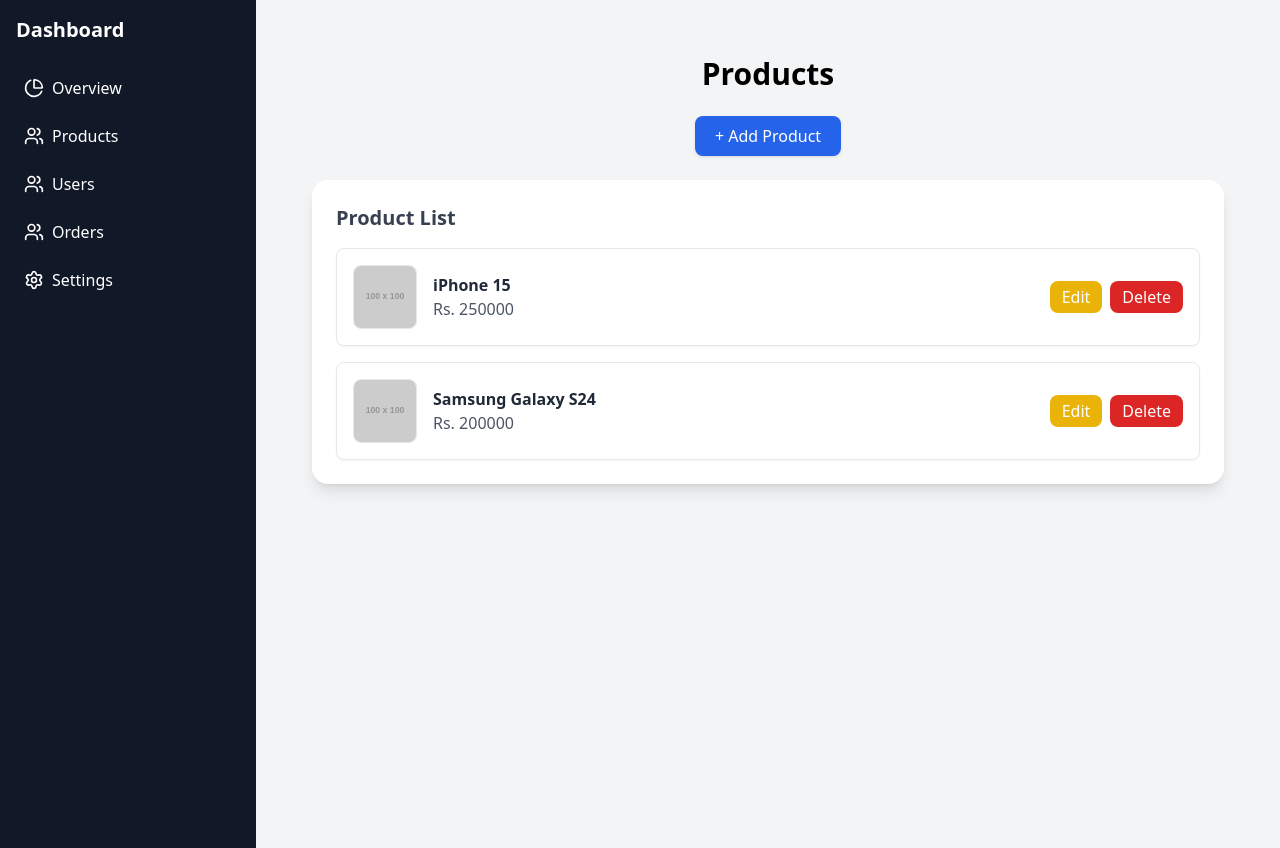
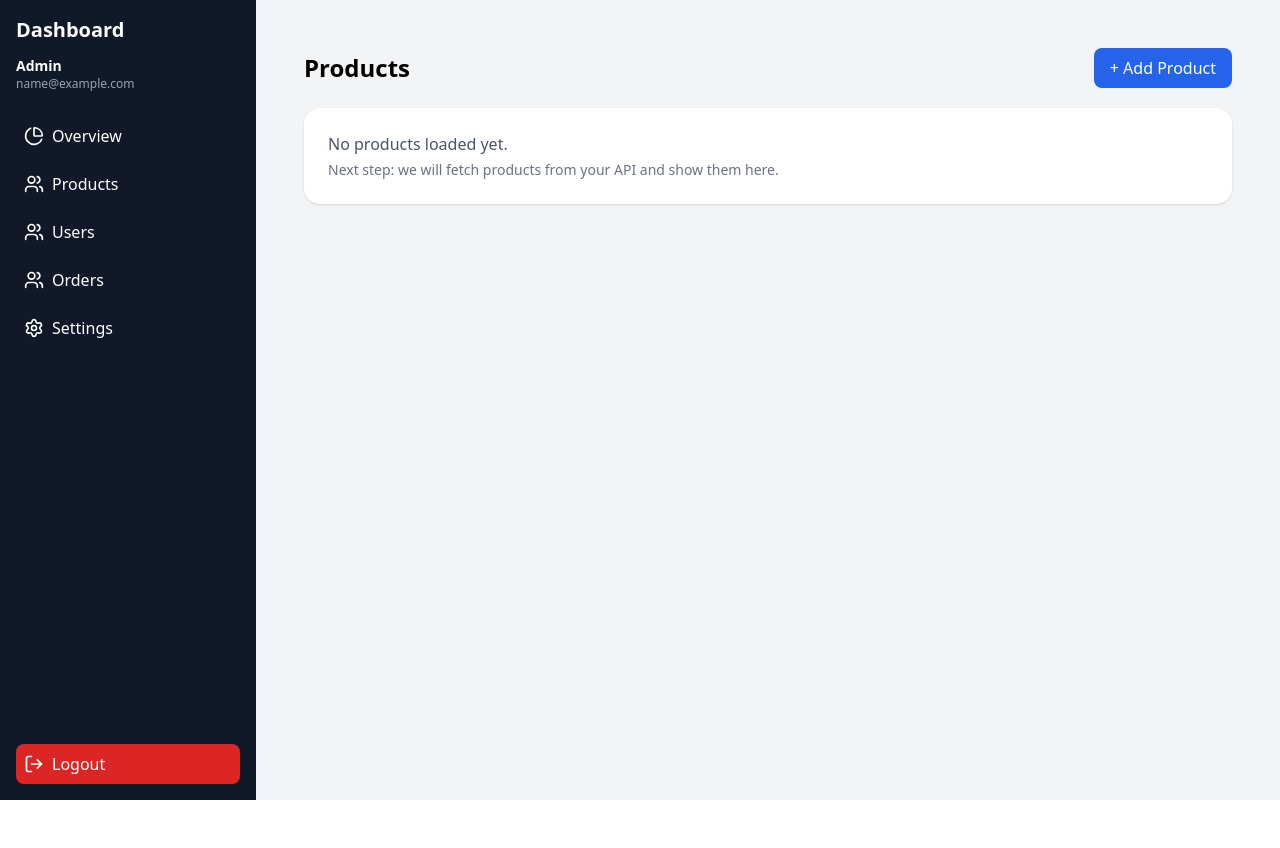
Before and after one commit to SaharFatimaDevjani/VTryFYP, a React (Vite) app in the folder Frontend/: page /admin in a window 1280 px wide. After the commit the page ends 800 px from the top, so only its background shows below. Built offline with nearby package versions, Linux system fonts and the light colour scheme; sample sign-in values are in the browser's storage.

Commit message:
added logout and protection

```diff
--- /dev/null
+++ b/Frontend/src/AppRoutes/AdminGuard.jsx
@@ -0,0 +1,35 @@
+import React from "react";
+import { Navigate, Outlet } from "react-router-dom";
+
+export default function AdminGuard() {
+  const token =
+    localStorage.getItem("token") || sessionStorage.getItem("token");
+
+  const userRaw =
+    localStorage.getItem("user") || sessionStorage.getItem("user");
+
+  // If no auth info -> go to admin login
+  if (!token || !userRaw) {
+    return <Navigate to="/admin/login" replace />;
+  }
+
+  let user;
+  try {
+    user = JSON.parse(userRaw);
+  } catch (e) {
+    // corrupted storage
+    localStorage.removeItem("token");
+    localStorage.removeItem("user");
+    sessionStorage.removeItem("token");
+    sessionStorage.removeItem("user");
+    return <Navigate to="/admin/login" replace />;
+  }
+
+  // if logged in but not admin -> block
+  if (!user.isAdmin) {
+    return <Navigate to="/login" replace />;
+  }
+
+  // allow all nested admin routes
+  return <Outlet />;
+}
--- a/Frontend/src/Components/Admin/sidebar.jsx
+++ b/Frontend/src/Components/Admin/sidebar.jsx
@@ -1,37 +1,74 @@
-// src/components/Sidebar.js
 import React from "react";
-import { navItems } from "../../config/navitem"; // aapka navItems array
-import { Link } from "react-router-dom";
-import { Home, Users, Settings, User, XSquare, ChartPie, Plug } from "lucide-react";
+import { NavLink, useNavigate } from "react-router-dom";
+import { navItems } from "../../config/navitem";
+import { Home, Users, Settings, User, XSquare, ChartPie, Plug, LogOut } from "lucide-react";
 
 const iconMap = {
   "chart-pie": ChartPie,
-  "users": Users,
+  users: Users,
   "gear-six": Settings,
-  "user": User,
+  user: User,
   "x-square": XSquare,
   "plugs-connected": Plug,
 };
 
 function Sidebar() {
+  const navigate = useNavigate();
+
+  // read stored user (local or session)
+  const userRaw = localStorage.getItem("user") || sessionStorage.getItem("user");
+  const user = userRaw ? JSON.parse(userRaw) : null;
+
+  const handleLogout = () => {
+    localStorage.removeItem("token");
+    localStorage.removeItem("user");
+    sessionStorage.removeItem("token");
+    sessionStorage.removeItem("user");
+    navigate("/admin/login", { replace: true });
+  };
+
   return (
-    <aside className="w-64 bg-gray-900 text-white p-4 min-h-screen">
-      <h1 className="text-xl font-bold mb-6">Dashboard</h1>
-      <nav className="space-y-2">
+    <aside className="w-64 bg-gray-900 text-white p-4 min-h-screen flex flex-col">
+      <div className="mb-6">
+        <h1 className="text-xl font-bold">Dashboard</h1>
+
+        {/* Logged in admin info */}
+        <div className="mt-3 text-sm text-gray-300">
+          <div className="font-semibold text-white">
+            {user?.first_name ? `${user.first_name} ${user.last_name || ""}` : "Admin"}
+          </div>
+          <div className="text-xs text-gray-400">{user?.email || ""}</div>
+        </div>
+      </div>
+
+      <nav className="space-y-2 flex-1">
         {navItems.map((item) => {
           const Icon = iconMap[item.icon] || Home;
           return (
-            <Link
+            <NavLink
               key={item.key}
               to={item.href}
-              className="flex items-center gap-2 p-2 rounded-lg hover:bg-gray-700"
+              className={({ isActive }) =>
+                `flex items-center gap-2 p-2 rounded-lg transition ${
+                  isActive ? "bg-gray-700" : "hover:bg-gray-800"
+                }`
+              }
             >
               <Icon className="w-5 h-5" />
               <span>{item.title}</span>
-            </Link>
+            </NavLink>
           );
         })}
       </nav>
+
+      {/* Logout */}
+      <button
+        onClick={handleLogout}
+        className="mt-6 flex items-center gap-2 p-2 rounded-lg bg-red-600 hover:bg-red-700 transition"
+      >
+        <LogOut className="w-5 h-5" />
+        <span>Logout</span>
+      </button>
     </aside>
   );
 }
--- a/Frontend/src/pages/Admin/product.jsx
+++ b/Frontend/src/pages/Admin/product.jsx
@@ -1,222 +1,27 @@
-// src/pages/Products.js
-import React, { useState } from "react";
+import React from "react";
 
-function Products() {
-  const [products, setProducts] = useState([
-    {
-      id: 1,
-      name: "iPhone 15",
-      price: 250000,
-      image: "https://via.placeholder.com/100",
-    },
-    {
-      id: 2,
-      name: "Samsung Galaxy S24",
-      price: 200000,
-      image: "https://via.placeholder.com/100",
-    },
-  ]);
+export default function Products() {
+  return (
+    <div className="p-6">
+      <div className="flex items-center justify-between mb-5">
+        <h2 className="text-2xl font-bold">Products</h2>
 
-  const [formData, setFormData] = useState({ name: "", price: "", image: "" });
-  const [preview, setPreview] = useState(null);
-  const [editId, setEditId] = useState(null);
-  const [isOpen, setIsOpen] = useState(false);
-
-  // Open Modal
-  const openModal = () => {
-    setIsOpen(true);
-    setFormData({ name: "", price: "", image: "" });
-    setPreview(null);
-    setEditId(null);
-  };
-
-  // Close Modal
-  const closeModal = () => {
-    setIsOpen(false);
-  };
-
-  // Handle input
-  const handleChange = (e) => {
-    setFormData({ ...formData, [e.target.name]: e.target.value });
-  };
-
-  // Handle image input
-  const handleImageChange = (e) => {
-    const file = e.target.files[0];
-    if (file) {
-      const imgURL = URL.createObjectURL(file);
-      setPreview(imgURL);
-      setFormData({ ...formData, image: imgURL });
-    }
-  };
-
-  // Add or Update Product
-  const handleSubmit = (e) => {
-    e.preventDefault();
-    if (editId) {
-      setProducts(
-        products.map((product) =>
-          product.id === editId
-            ? {
-                ...product,
-                name: formData.name,
-                price: Number(formData.price),
-                image: formData.image || product.image,
-              }
-            : product
-        )
-      );
-    } else {
-      const newProduct = {
-        id: Date.now(),
-        name: formData.name,
-        price: Number(formData.price),
-        image: formData.image || "https://via.placeholder.com/100",
-      };
-      setProducts([...products, newProduct]);
-    }
-    closeModal();
-  };
-
-  // Edit product
-  const handleEdit = (product) => {
-    setIsOpen(true);
-    setEditId(product.id);
-    setFormData({
-      name: product.name,
-      price: product.price,
-      image: product.image,
-    });
-    setPreview(product.image);
-  };
-
-  // Delete product
-  const handleDelete = (id) => {
-    setProducts(products.filter((product) => product.id !== id));
-  };
-
-  return (
-    <div className="p-8 bg-gray-100 min-h-screen">
-      <h2 className="text-3xl font-bold text-center mb-6">Products</h2>
-
-      {/* Add Product Button */}
-      <div className="flex justify-center mb-6">
         <button
-          onClick={openModal}
-          className="bg-blue-600 hover:bg-blue-700 text-white px-5 py-2 rounded-lg shadow"
+          className="bg-blue-600 hover:bg-blue-700 text-white px-4 py-2 rounded-lg"
+          onClick={() => alert("Later: open Add Product modal")}
         >
           + Add Product
         </button>
       </div>
 
-      {/* Product List */}
-      <div className="bg-white shadow-lg rounded-2xl p-6">
-        <h3 className="text-xl font-semibold mb-4 text-gray-700">
-          Product List
-        </h3>
-
-        {products.length > 0 ? (
-          <div className="grid gap-4">
-            {products.map((product) => (
-              <div
-                key={product.id}
-                className="flex items-center justify-between border p-4 rounded-lg shadow-sm hover:shadow-md transition"
-              >
-                <div className="flex items-center space-x-4">
-                  <img
-                    src={product.image}
-                    alt={product.name}
-                    className="w-16 h-16 object-cover rounded-lg border"
-                  />
-                  <div>
-                    <p className="font-semibold text-gray-800">
-                      {product.name}
-                    </p>
-                    <p className="text-gray-600">Rs. {product.price}</p>
-                  </div>
-                </div>
-                <div className="space-x-2">
-                  <button
-                    onClick={() => handleEdit(product)}
-                    className="bg-yellow-500 hover:bg-yellow-600 text-white px-3 py-1 rounded-lg"
-                  >
-                    Edit
-                  </button>
-                  <button
-                    onClick={() => handleDelete(product.id)}
-                    className="bg-red-600 hover:bg-red-700 text-white px-3 py-1 rounded-lg"
-                  >
-                    Delete
-                  </button>
-                </div>
-              </div>
-            ))}
-          </div>
-        ) : (
-          <p className="text-gray-500">No products available.</p>
-        )}
+      <div className="bg-white rounded-2xl shadow p-6">
+        <p className="text-gray-600">
+          No products loaded yet.
+        </p>
+        <p className="text-gray-500 text-sm mt-1">
+          Next step: we will fetch products from your API and show them here.
+        </p>
       </div>
-
-      {/* Modal */}
-      {isOpen && (
-        <div className="fixed inset-0 flex items-center justify-center bg-black bg-opacity-50">
-          <div className="bg-white rounded-2xl shadow-lg w-full max-w-md p-6 relative">
-            <button
-              onClick={closeModal}
-              className="absolute top-3 right-3 text-gray-500 hover:text-gray-700"
-            >
-              ✖
-            </button>
-            <h3 className="text-xl font-semibold mb-4 text-gray-700">
-              {editId ? "Edit Product" : "Add Product"}
-            </h3>
-
-            <form onSubmit={handleSubmit} className="space-y-4">
-              <input
-                type="text"
-                name="name"
-                placeholder="Product Name"
-                value={formData.name}
-                onChange={handleChange}
-                className="border p-3 w-full rounded-lg"
-                required
-              />
-              <input
-                type="number"
-                name="price"
-                placeholder="Price"
-                value={formData.price}
-                onChange={handleChange}
-                className="border p-3 w-full rounded-lg"
-                required
-              />
-              <input
-                type="file"
-                accept="image/*"
-                onChange={handleImageChange}
-                className="border p-2 w-full rounded-lg"
-              />
-
-              {preview && (
-                <img
-                  src={preview}
-                  alt="Preview"
-                  className="w-32 h-32 object-cover rounded-lg shadow-md mt-2"
-                />
-              )}
-
-              <button
-                type="submit"
-                className="bg-blue-600 hover:bg-blue-700 text-white px-5 py-2 rounded-lg w-full"
-              >
-                {editId ? "Update Product" : "Save Product"}
-              </button>
-            </form>
-          </div>
-        </div>
-      )}
     </div>
   );
 }
-
-export default Products;
--- a/Frontend/src/pages/Admin/users.jsx
+++ b/Frontend/src/pages/Admin/users.jsx
@@ -1,8 +1,18 @@
-// src/pages/Users.js
 import React from "react";
 
-function Users() {
-  return <h2 className="text-2xl font-bold">Users Page</h2>;
+export default function Users() {
+  return (
+    <div className="p-6">
+      <div className="flex items-center justify-between mb-5">
+        <h2 className="text-2xl font-bold">Users</h2>
+      </div>
+
+      <div className="bg-white rounded-2xl shadow p-6">
+        <p className="text-gray-600">No users loaded yet.</p>
+        <p className="text-gray-500 text-sm mt-1">
+          Next step: we will fetch users from your API and show them here.
+        </p>
+      </div>
+    </div>
+  );
 }
-
-export default Users;
```
Also changed, not shown: Frontend/src/AppRoutes/Admin.jsx (+22 -16 lines), Frontend/src/pages/Auth/AdminLogin.jsx (+25 -8 lines), Frontend/src/pages/Auth/LoginUser.jsx (+19 -6 lines).
